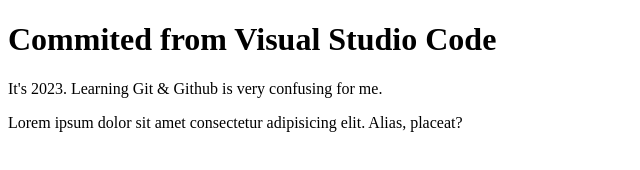
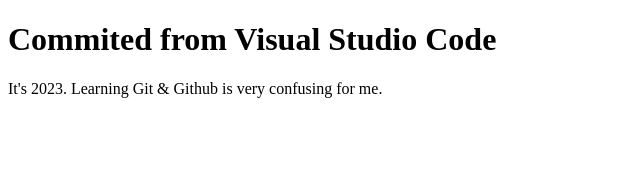
Before and after one commit to reversed-heartbeat/reversed-heartbeat.github.io, a plain HTML site: page index.html in a window 1280 px wide. Shown: the whole page, without its empty margins (0-640 px from the left). Drawn offline with Linux system fonts and the light colour scheme.

Commit message:
Removed a paragraph. Learning Github Purposes.

```diff
--- a/index.html
+++ b/index.html
@@ -10,7 +10,6 @@
 <body>
     <h1>Commited from Visual Studio Code</h1>
     <p>It's 2023. Learning Git & Github is very confusing for me.</p>
-    <p>Lorem ipsum dolor sit amet consectetur adipisicing elit. Alias, placeat?</p>
 </body>
 
 </html>
```
